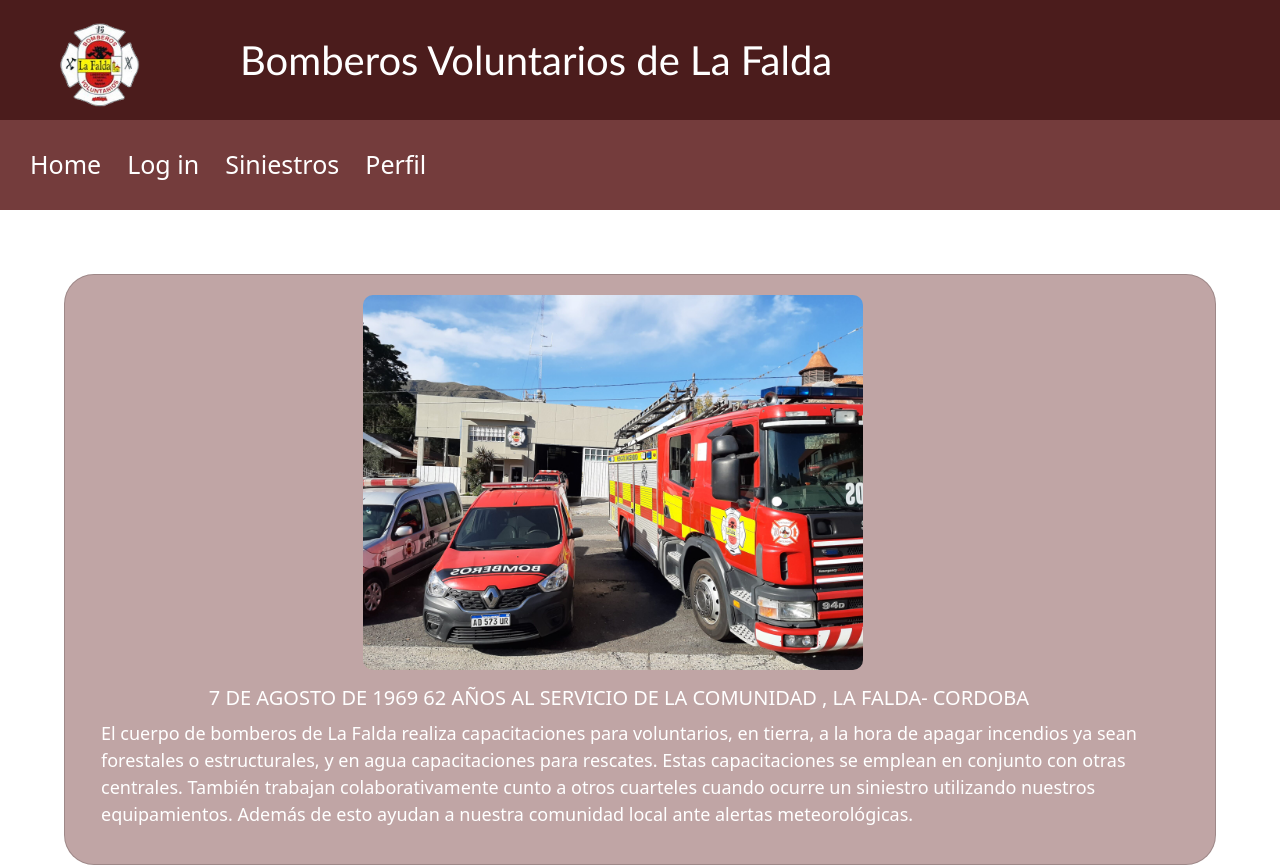
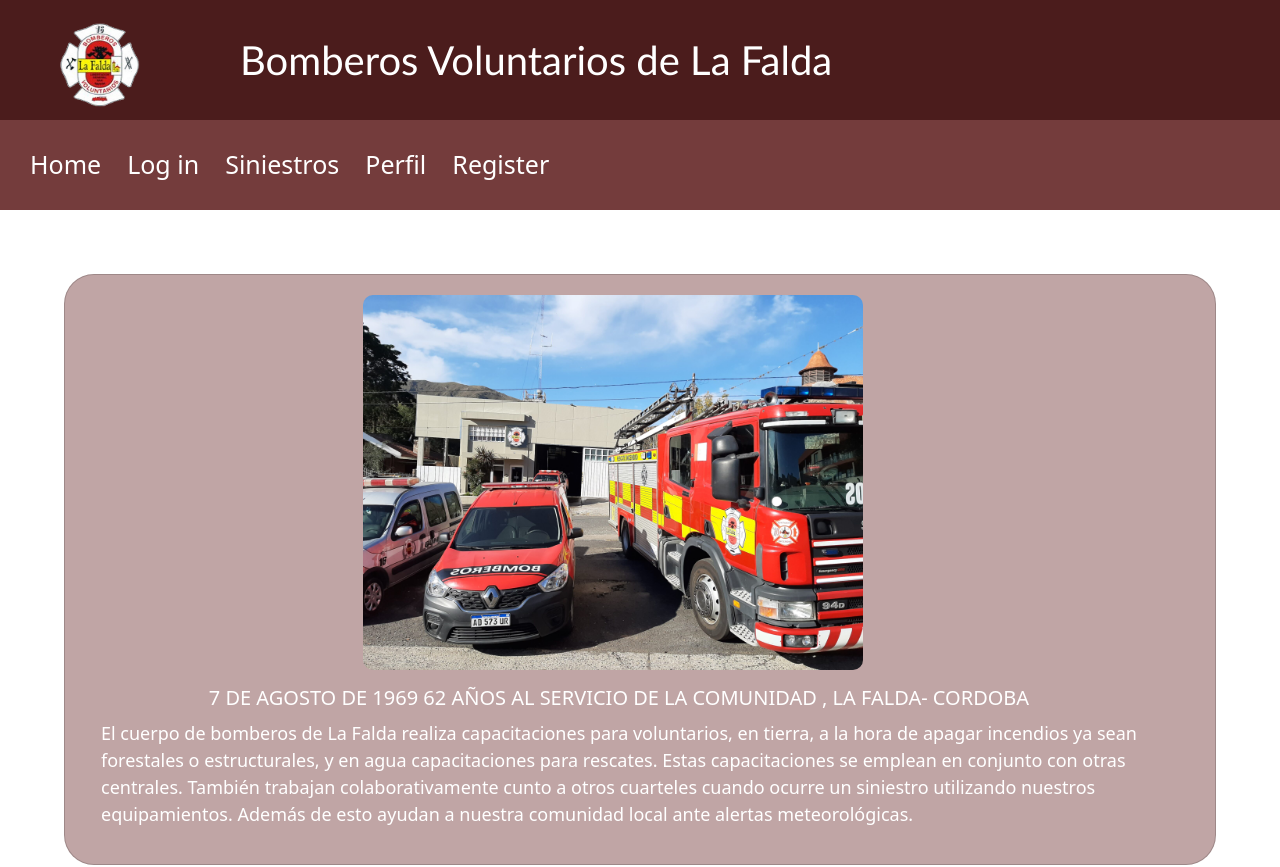
Before and after one commit to IanButcher/BomberosLaFalda, an Angular app: page /home in a window 1280 px wide. Shown: the top 867 px of the page. Built offline with nearby package versions, Linux system fonts and the light colour scheme.

Commit message:
Update nav.component.html

```diff
--- a/src/app/shared/nav/nav.component.html
+++ b/src/app/shared/nav/nav.component.html
@@ -14,6 +14,9 @@
                 <li class="nav-item">
                     <a class="nav-link profile" routerLink='/profile'>Perfil</a>
                 </li>
+                <li class="nav-item">
+                    <a class="nav-link profile" routerLink='/register'>Register</a>
+                </li>
             </ul>
         </div>
     </div>
```
